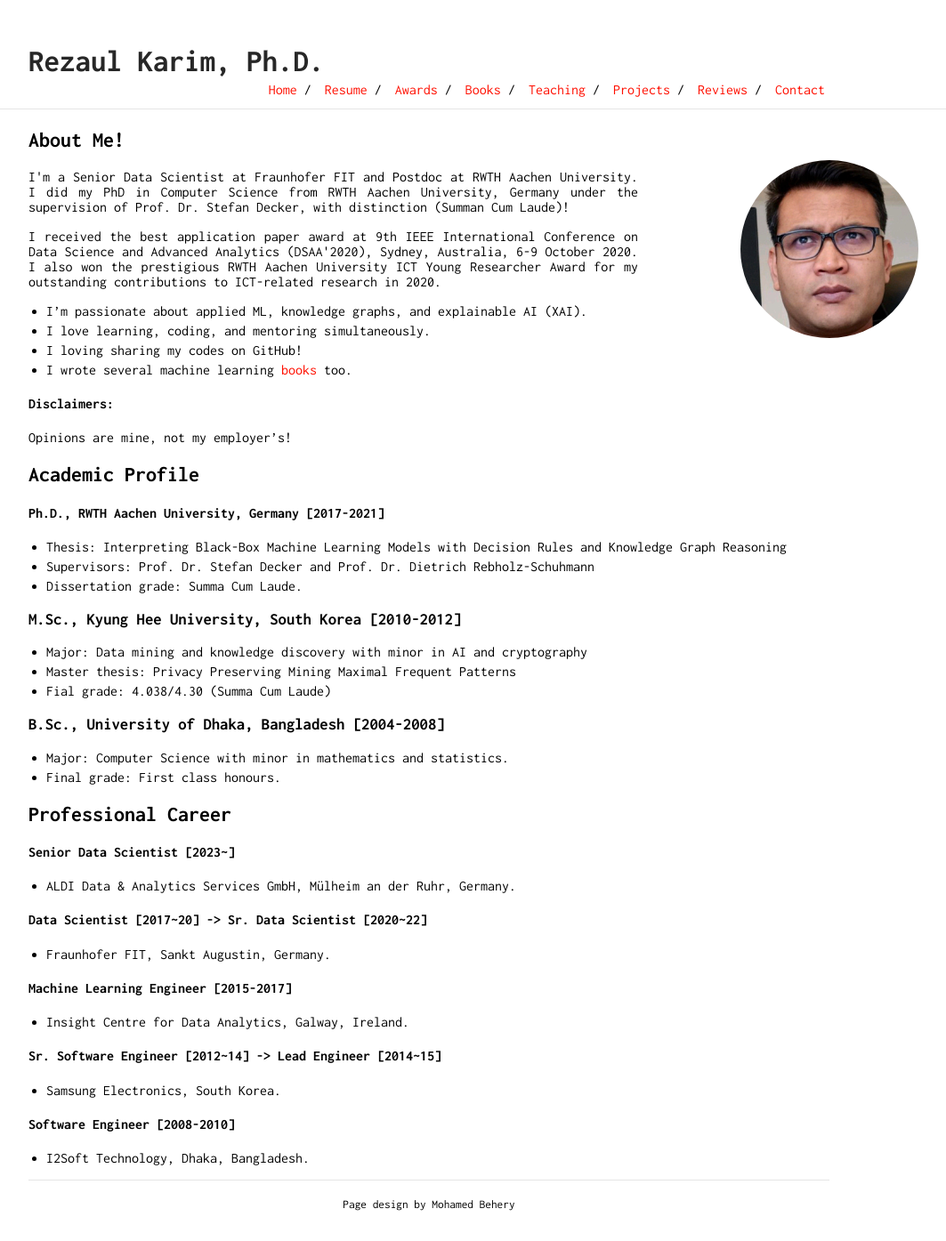
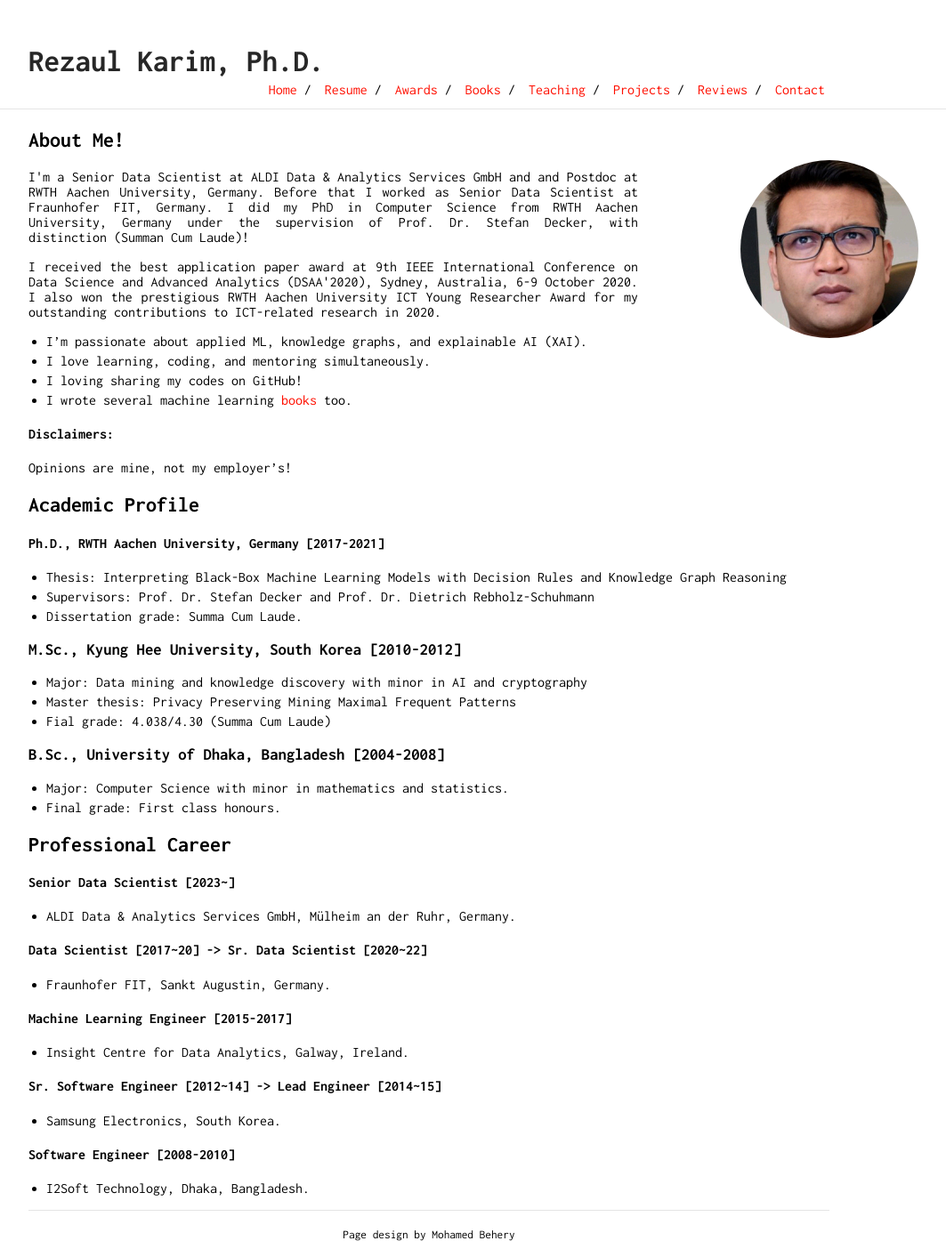
Before and after one commit to rezacsedu/rezacsedu.github.io, a Jekyll site: the page built from index.md, in a window 1280 px wide. Shown: the whole page at 89% size, without its empty margins (158-1221 px from the left). Built offline with Jekyll 4.4.1, drawn with Linux system fonts in a browser that asks for light colours; our own code applies the rules of GitHub Pages for plain Markdown files; before the commit the page ends 1361 px from its top, so only the background shows below that.

Commit message:
Update index.md

```diff
--- a/index.md
+++ b/index.md
@@ -1,7 +1,7 @@
 ## About Me!
 <img class="profile-picture" src="img/1664312512000.jpg" width="100">
 
-<p style='text-align: justify;'> I'm a Senior Data Scientist at Fraunhofer FIT and Postdoc at RWTH Aachen University. I did my PhD in Computer Science from RWTH Aachen University, Germany under the supervision of Prof. Dr. Stefan Decker, with distinction (Summan Cum Laude)! </p>
+<p style='text-align: justify;'> I'm a Senior Data Scientist at ALDI Data & Analytics Services GmbH and and Postdoc at RWTH Aachen University, Germany. Before that I worked as Senior Data Scientist at Fraunhofer FIT, Germany. I did my PhD in Computer Science from RWTH Aachen University, Germany under the supervision of Prof. Dr. Stefan Decker, with distinction (Summan Cum Laude)! </p>
 
 <p style='text-align: justify;'>I received the best application paper award at 9th IEEE International Conference on Data Science and Advanced Analytics (DSAA'2020),  Sydney, Australia, 6-9 October 2020. I also won the prestigious RWTH Aachen University ICT Young Researcher Award for my outstanding contributions to ICT-related research in 2020. </p>
 
```
